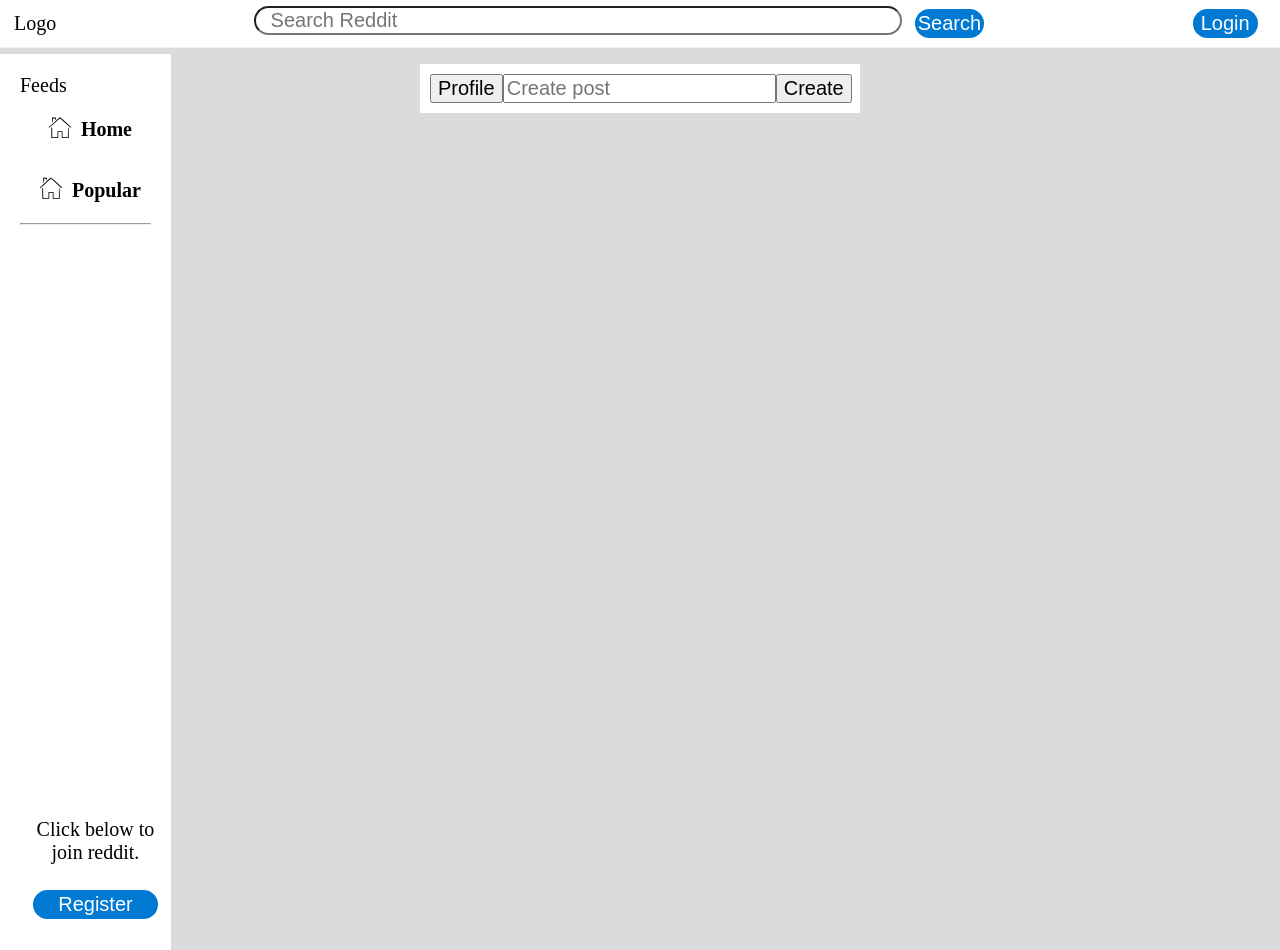
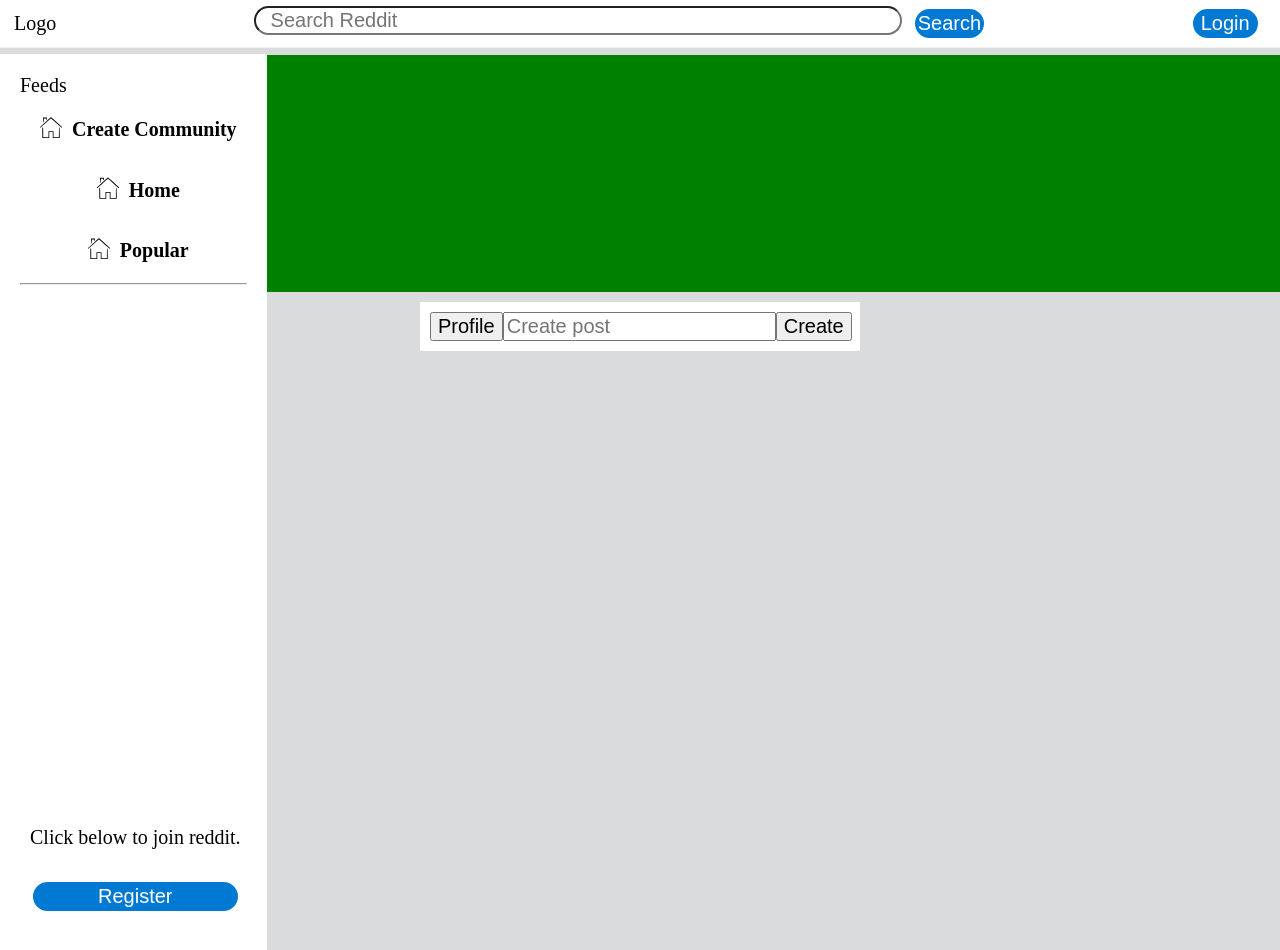
Before and after one commit to DartSams/Reddit-clone, a Flask app: page /r/1 in a window 1280 px wide. Run offline with Flask 2, Linux system fonts and the light colour scheme; data that the repository does not hold is empty; some libraries are stand-ins or nearby versions.

Commit message:
created a popup to create subreddits also started on subreddit title block

```diff
--- a/main.py
+++ b/main.py
@@ -21,6 +21,7 @@ client = MongoClient(mongodb_string)
 mydb = client["Personal_db"] #database in cluster
 post_table = mydb["Reddit-Post"] #table in database
 user_table = mydb["Reddit-Users"]
+subreddit_table = mydb["Reddit-subreddits"]
 
 
 def user_data(username):
@@ -186,7 +187,9 @@ def recent_post(): #queries the db to find the post with the biggest post-num id
 
 
 
-
+@socketio.on("create-subreddit")
+def create_subreddit(data):
+    print(data)
 
 
 @socketio.on("join_subreddit")
--- a/static/css/home.css
+++ b/static/css/home.css
@@ -101,18 +101,18 @@ body{
     z-index: 9;
 }
 
-#feed-contaner div{
+#feed-contaner div a{
     margin: 5px;
 }
 
-#feed-container .feed-selector,#feed-container button{
+#feed-container .feed-selector a,#feed-container button{
     display: flex;
     justify-content: center;
     align-items: center;
     cursor: pointer;
 }
 
-#feed-container div img{
+#feed-container div a img{
     width:42px;
     height: auto;
 }
@@ -154,6 +154,14 @@ body{
     height: fit-content;
     /* z-index: -1; */
     /* overflow-x: hidden; */
+}
+
+#main-content-container #subreddit-banner-container{
+    width: 100vw;
+    height: 25vh;
+    position: relative;
+    top: -1vh;
+    background-color: green;
 }
 
 #main-content-container .post-selections,#post-container{
@@ -272,3 +280,29 @@ body{
     display: flex;
     justify-content: flex-end;
 }
+
+#create-subreddit-container #subreddit-type-div{
+    display: flex;
+    flex-direction: column;
+}
+
+#create-subreddit-container #subreddit-type-div div{
+    margin: 6px;
+}
+
+#create-subreddit-container #wrapper {
+    border: 1px solid black;
+    display:inline-block
+}
+
+#create-subreddit-container #static {
+    width:13px;
+    background: white;
+    color: grey;
+
+}
+
+#create-subreddit-container input {
+    border: none;
+    outline: 0 none;
+}
--- a/static/js/home.js
+++ b/static/js/home.js
@@ -71,6 +71,12 @@ loginButton.addEventListener("click",function(){
 // profileButton.addEventListener("click",function(){
 //     console.log("Time to go to profile.")
 // });
+
+let subredditButton = document.querySelector("#create-subbreddit-button")
+subredditButton.addEventListener("click",function(){
+    openPopup()
+    createSubredditDiv()
+})
 
 let feedHome = document.querySelector("#feed-home");
 feedHome.addEventListener("click",function(){
@@ -274,11 +280,12 @@ function createPostDiv(parentNode,subreddit,joined,title,text,user,postedAgo){
     //Left
     let postHeaderLeftDiv = document.createElement("div");
     postHeaderLeftDiv.id = "post-header-left";
-    let postSubreddit = document.createElement("div");
+    let postSubreddit = document.createElement("a");
     postSubreddit.classList.add("post-selector");
     postSubreddit.id = "subreddit"
     postSubreddit.innerText = "r/" + subreddit
     postSubreddit.value = subreddit
+    postSubreddit.href = `/r/${subreddit}`
     postSubreddit.addEventListener("click",function(){
         // let subredditLinkName = postSubreddit.getAttribute("value")
         console.log("Going to subreddit.")
@@ -426,8 +433,9 @@ function closePopup () {
 }
 
 
-function loginDiv(title,emailElement,usernameElement,passwordElement){
+function loginDiv(){
     let popupDiv = document.querySelector(".popup");
+    popupDiv.id = "login-container"
     let popupHeader = document.createElement("div");
     popupHeader.className = "popup-header";
     let closePopupButton = document.createElement("button")
@@ -477,6 +485,111 @@ function loginDiv(title,emailElement,usernameElement,passwordElement){
 
 }
 
+function createSubredditDiv(){
+    let popupDiv = document.querySelector(".popup");
+    popupDiv.id = "create-subreddit-container"
+    let popupHeader = document.createElement("div");
+    popupHeader.className = "popup-header";
+    let closePopupButton = document.createElement("button")
+    closePopupButton.innerText = "X"
+    closePopupButton.addEventListener("click",closePopup)
+
+    let popupBody = document.createElement("div");
+    popupBody.className = "popup-body";
+    let popupTitle = document.createElement("h1");
+    popupTitle.id = "popup-title"
+    popupTitle.innerText = "Create a Subreddit";
+
+    let subredditNameInput = document.createElement("div")
+    subredditNameInput.id = "wrapper"
+    let predefinedNameInput = document.createElement("input");
+    predefinedNameInput.value = "r/";
+    predefinedNameInput.id = "static"
+    let createdNameInput = document.createElement("input");
+    createdNameInput.required = true;
+
+    let subredditTypeDiv = document.createElement("div");
+    subredditTypeDiv.id = "subreddit-type-div"
+    let typeTitle = document.createElement("h2")
+    typeTitle.innerText = "Subreddit Type"
+
+    let publicInputDiv = document.createElement("div");
+    let publicInput = document.createElement("input");
+    publicInput.type = "radio"
+    publicInput.name = "communityType"
+    publicInput.value = "public"
+
+    let publicLabel = document.createElement("label")
+    publicLabel.innerText = "Public"
+
+    let restrictedInputDiv = document.createElement("div")
+    let restrictedInput = document.createElement("input");
+    restrictedInput.type = "radio"
+    restrictedInput.name = "communityType"
+    restrictedInput.value = "restricted"
+
+    let restrictedLabel = document.createElement("label")
+    restrictedLabel.innerText = "Restricted"
+
+    let privateInputDiv = document.createElement("div")
+    let privateInput = document.createElement("input");
+    privateInput.type = "radio"
+    privateInput.name = "communityType"
+    privateInput.value = "private"
+
+    let privateLabel = document.createElement("label")
+    privateLabel.innerText = "Private"
+
+
+    let popupFooter = document.createElement("div");
+    popupFooter.className = "popup-footer";
+    // let cancelButton = document.createElement("button")
+    // cancelButton.className = "selector";
+    // cancelButton.innerText = "Cancel";
+    // cancelButton.addEventListener("click",function(){
+    //     console.log("Canceling create a subreddit")
+    //     closePopup()
+    // })
+
+    let createButton = document.createElement("button");
+    // createButton.href = "/register";
+    createButton.innerText = "Create Subreddit";
+    createButton.className = "selector";
+    createButton.addEventListener("click",function(){
+        console.log("Creating subreddit")
+        socket.emit("create-subreddit",{"name":createdNameInput.value})
+        closePopup()
+    })
+
+
+    popupHeader.append(closePopupButton)
+    popupBody.append(popupTitle)
+    popupBody.append(subredditNameInput)
+    // popupBody.append(passwordPopupInput)
+    popupBody.append(subredditTypeDiv)
+    subredditNameInput.append(predefinedNameInput)
+    subredditNameInput.append(createdNameInput)
+    subredditTypeDiv.append(typeTitle)
+    subredditTypeDiv.append(publicInputDiv)
+    subredditTypeDiv.append(restrictedInputDiv)
+    subredditTypeDiv.append(privateInputDiv)
+    publicInputDiv.append(publicInput)
+    publicInputDiv.append(publicLabel)
+
+    restrictedInputDiv.append(restrictedInput)
+    restrictedInputDiv.append(restrictedLabel)
+
+    privateInputDiv.append(privateInput)
+    privateInputDiv.append(privateLabel)
+
+    // popupFooter.append(cancelButton)
+    popupFooter.append(createButton)
+
+    popupDiv.append(popupHeader)
+    popupDiv.append(popupBody)
+    popupDiv.append(popupFooter)
+}
+
 
 socket.on("found_user", function(data) {
     console.log(data)
--- a/templates/subreddit.html
+++ b/templates/subreddit.html
@@ -40,13 +40,23 @@
     <div id="body-container">
         <div id="feed-container">
             <p>Feeds</p>
+            <div id="feed-create-subreddit" class="feed-option feed-selector">
+                <a href="/">
+                    <img src="static\assets\light-svg.svg" alt="">
+                    <h2>Create Community</h2>
+                </a>
+            </div>
             <div id="feed-home" class="feed-option feed-selector">
-                <img src="static\assets\light-svg.svg" alt="">
-                <h2>Home</h2>
+                <a href="/">
+                    <img src="{{ url_for('static', filename='assets/light-svg.svg') }}" alt="">
+                    <h2>Home</h2>
+                </a>
             </div>
             <div id="feed-popular" class="feed-option feed-selector">
-                <img src="static\assets\light-svg.svg" alt="">
-                <h2>Popular</h2>
+                <a href="/r/popular">
+                    <img src="{{ url_for('static', filename='assets/light-svg.svg') }}" alt="">
+                    <h2>Popular</h2>
+                </a>
             </div>
             <hr>
 
@@ -57,6 +67,9 @@
         </div>
 
         <div id="main-content-container">
+            <div id="subreddit-banner-container">
+
+            </div>
             <div id="create-post-container" class="post-sections">
                 <div>
                     <button id="to-profile">Profile</button>
```
Also changed, not shown: templates/home.html (+14 -4 lines).
